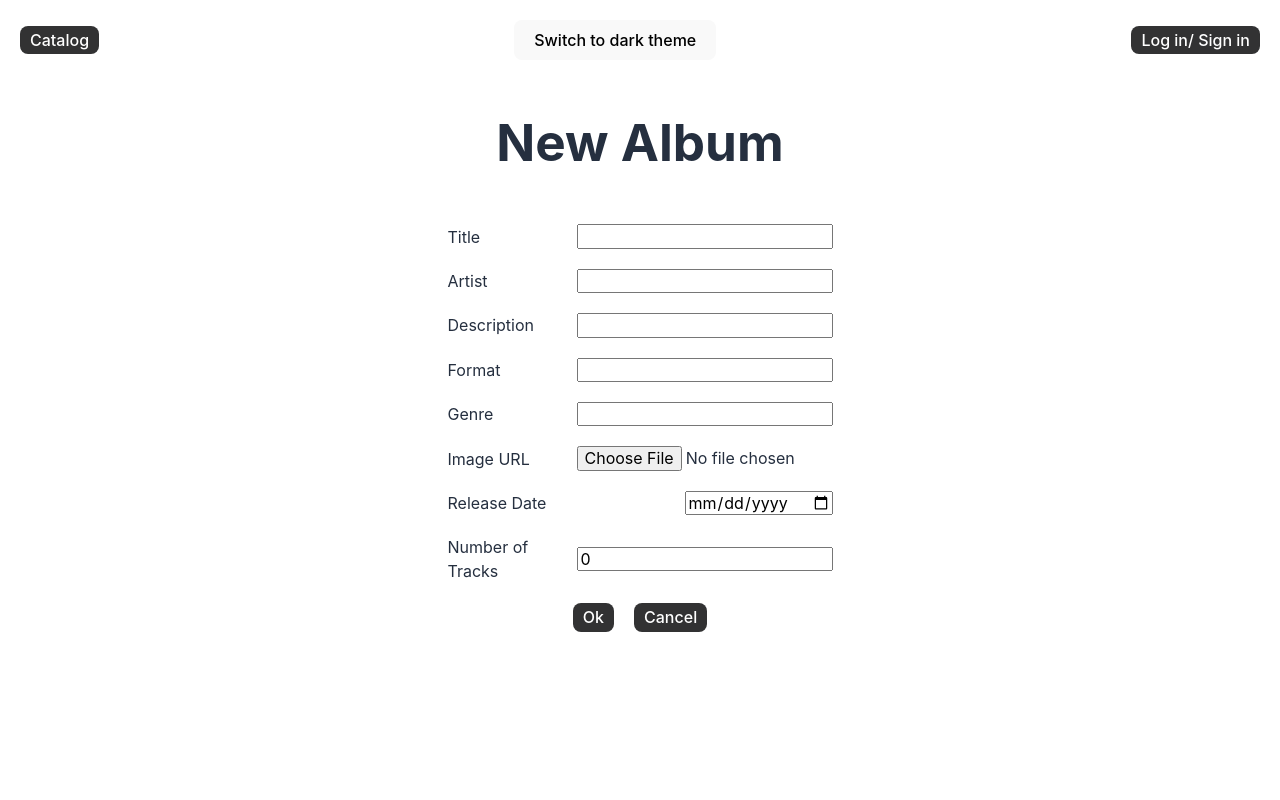
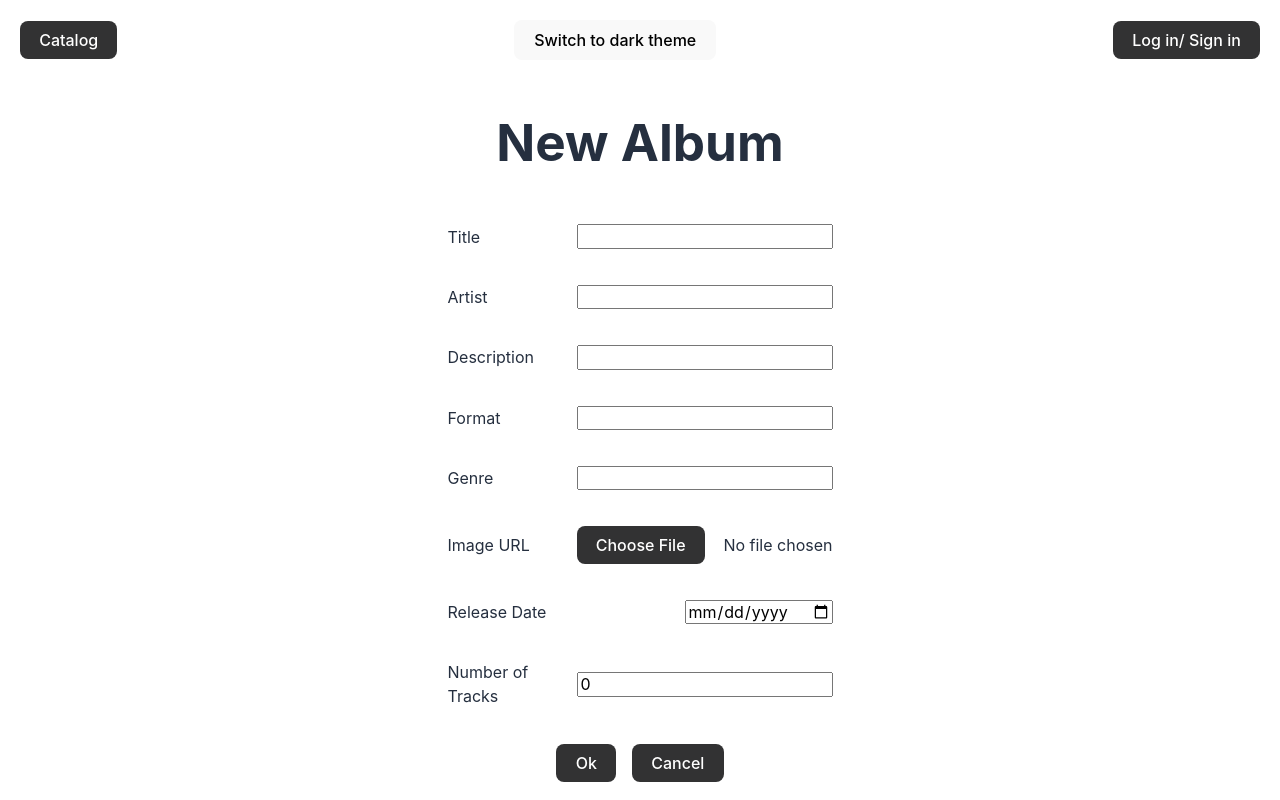
Before and after one commit to VeronikaTkach/audio_com, a React (Vite) app: page /album/new in a window 1280 px wide. Built offline with nearby package versions, Linux system fonts and the light colour scheme; no server answers.

Commit message:
tuned AddNewAlbumPage

```diff
--- a/package.json
+++ b/package.json
@@ -20,6 +20,7 @@
     "prop-types": "^15.8.1",
     "react": "^18.2.0",
     "react-dom": "^18.2.0",
+    "react-icons": "^5.2.1",
     "react-redux": "^9.1.2",
     "react-router-dom": "^6.24.0",
     "sass": "^1.77.2",
--- a/src/components/ui/Button/styles.module.scss
+++ b/src/components/ui/Button/styles.module.scss
@@ -1,6 +1,6 @@
 .button {
   // margin-left: 10px;
-  padding: 5px 10px;
+  // padding: 5px 10px;
   border: none;
   background-color: var(--button-background-color);
   color: var(--button-text);
--- a/src/pages/AddNewAlbumPage/AddNewAlbumPage.jsx
+++ b/src/pages/AddNewAlbumPage/AddNewAlbumPage.jsx
@@ -5,6 +5,7 @@ import { supabase } from '../../../supabaseClient';
 import { fetchAlbums } from '../../core/store/albumsSlice';
 import { Button } from '../../components/ui/Button/Button';
 import s from './styles.module.scss';
+import { FaCheckCircle } from 'react-icons/fa';
 
 export const AddNewAlbumPage = () => {
   const [album, setAlbum] = useState({
@@ -19,6 +20,7 @@ export const AddNewAlbumPage = () => {
   });
   const [error, setError] = useState(null);
   const [imageFile, setImageFile] = useState(null);
+  const [fileName, setFileName] = useState('');
   const navigate = useNavigate();
   const dispatch = useDispatch();
 
@@ -30,6 +32,7 @@ export const AddNewAlbumPage = () => {
   const handleImageChange = (e) => {
     const file = e.target.files[0];
     setImageFile(file);
+    setFileName(file.name);
     setAlbum({ ...album, image: file.name });
   };
 
@@ -164,12 +167,26 @@ export const AddNewAlbumPage = () => {
         </div>
         <div className={s.form__group}>
           <label style={{ textAlign: 'start' }}>Image URL</label>
+          <div className={s.file__input}>
             <input
-            style={{ width: '256px' }}
               type="file"
               accept="image/*"
               onChange={handleImageChange}
+              id="file-upload"
+              className={s.hidden__input}
             />
+            <Button
+              label="Choose File"
+              onClick={() => document.getElementById('file-upload').click()}
+            />
+            {imageFile ? (
+              <span className={s.check__icon}>
+                <FaCheckCircle title={fileName} />
+              </span>
+            ) : (
+              <span>No file chosen</span>
+            )}
+          </div>
         </div>
         <div className={s.form__group}>
           <label style={{ textAlign: 'start' }}>Release Date</label>
--- a/src/pages/AddNewAlbumPage/styles.module.scss
+++ b/src/pages/AddNewAlbumPage/styles.module.scss
@@ -20,9 +20,61 @@
 
 .form {
   &__group {
+    margin-bottom: 1rem;
     display: flex;
     align-items: center;
     gap: 20px;
     justify-content: space-between;
   }
 }
+
+.file {
+  &__input {
+    display: flex;
+    align-items: center;
+    justify-content: space-between;
+    width: 256px;
+  }
+  &_label {
+    cursor: pointer;
+    padding: 0.5rem 1rem;
+    background-color: #007bff;
+    color: white;
+    border-radius: 4px;
+    margin-right: 10px;
+  }
+}
+
+.hidden__input {
+  display: none;
+}
+
+.check {
+  &__icon {
+    color: green;
+    font-size: 1.5rem;
+    position: relative;
+  }
+  &__icon:hover::after {
+    content: attr(title);
+    position: absolute;
+    left: 100%;
+    bottom: 50%;
+    transform: translateY(50%);
+    background-color: #333;
+    color: #fff;
+    padding: 0.5rem;
+    border-radius: 0.5rem;
+    white-space: nowrap;
+  }
+}
+
+.add__actions {
+  display: flex;
+  gap: 1rem;
+}
+
+.error {
+  color: red;
+  margin-top: 1rem;
+}
```
Also changed, not shown: 1 other file (tests, documents, lock files or other folders). Lines whose indentation alone changed are shown as unchanged.
